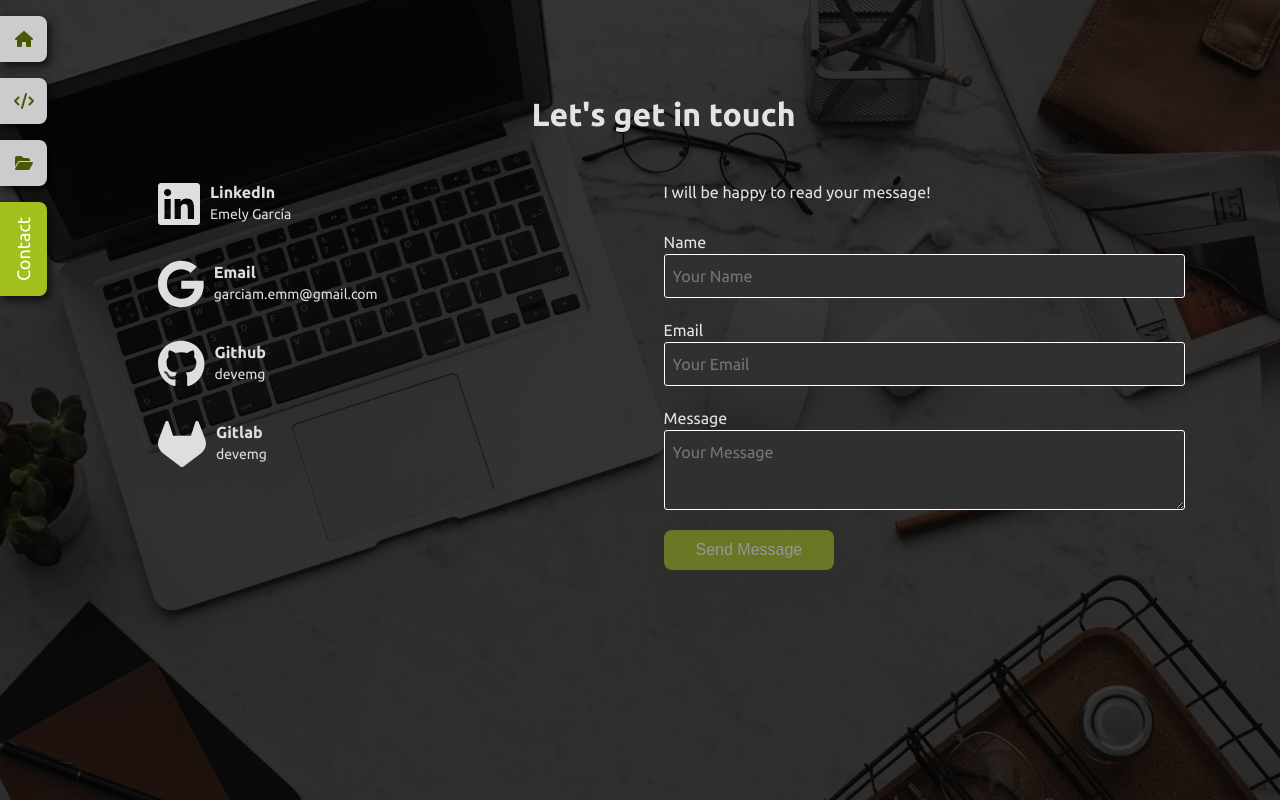
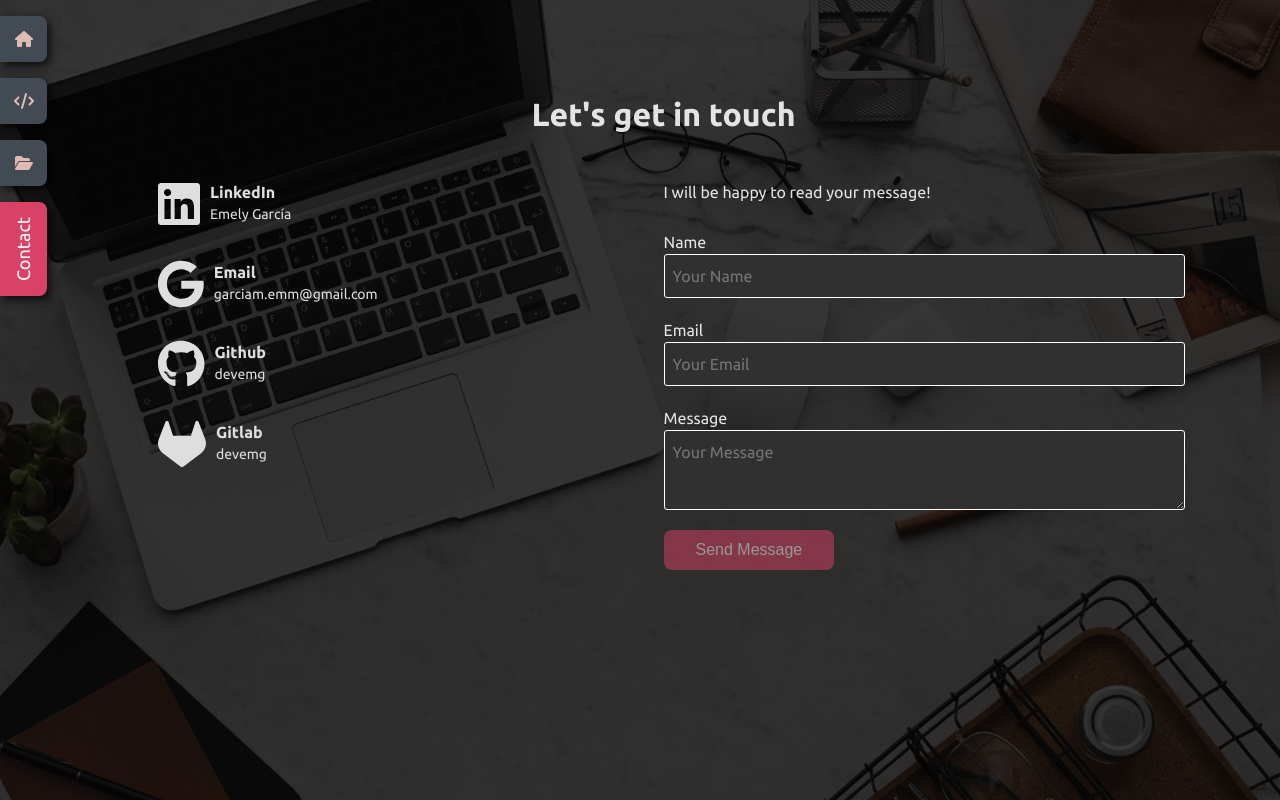
Before and after one commit to devemg/portafolio, a React (Vite) app: page /contact in a window 1280 px wide. Built offline with nearby package versions, Linux system fonts and the light colour scheme.

Commit message:
Theaming

```diff
--- a/src/index.css
+++ b/src/index.css
@@ -13,9 +13,10 @@
   -webkit-font-smoothing: antialiased;
   -moz-osx-font-smoothing: grayscale;
   -webkit-text-size-adjust: 100%;
-  --primary-color: #7E2601;
+  --primary-color: #DA4167;
+  --accent-color: #DFBBB1;
   --error-color: crimson;
-  --accent-color: #a2c11c;
+  --menu-bg-color: #424B54;
   --primary-color-text: #FFFFFF;
   --primary-color-text-hover: rgb(223, 223, 223);
   --font-family: font-family: 'Ubuntu', Inter, sans-serif;
@@ -27,7 +28,7 @@ body {
 }
 
 .primary-button {
-  background: var(--accent-color, #FFFFFF);
+  background: var(--primary-color, #FFFFFF);
   color: var(--primary-color-text, #000);
   border: none;
   padding: 0.7rem 2rem;
--- a/src/layout/menu/MenuComponent.scss
+++ b/src/layout/menu/MenuComponent.scss
@@ -19,7 +19,7 @@
 
     &-item {
         gap: 10px;
-        background-color: #CCCCCC;
+        background-color: var(--menu-bg-color, white);
         color: var(--primary-color-text, #000);
         text-decoration: none;
         padding: 15px 10px;
@@ -29,11 +29,11 @@
         align-items: center;
         border-radius: 0 8px 8px 0;
         box-shadow: 3px 4px 10px 0px rgba(0, 0, 0, 0.75);
-    -webkit-box-shadow: 3px 4px 10px 0px rgba(0, 0, 0, 0.75);
-    -moz-box-shadow: 3px 4px 10px 0px rgba(0, 0, 0, 0.75);
+        -webkit-box-shadow: 3px 4px 10px 0px rgba(0, 0, 0, 0.75);
+        -moz-box-shadow: 3px 4px 10px 0px rgba(0, 0, 0, 0.75);
 
         &-icon {
-            color: #4a5908;
+            color: var(--accent-color, black);
         }
 
         @include b.mobile {
@@ -55,7 +55,7 @@
         }
 
         &.active {
-            background-color: var(--accent-color, #454545);
+            background-color: var(--primary-color, #454545);
             .menu-item-title {
                 display: block;
             }
--- a/src/pages/skills/SkillsPage.scss
+++ b/src/pages/skills/SkillsPage.scss
@@ -69,7 +69,7 @@
         }
 
         &.active {
-          background: var(--accent-color, #fff);
+          background: var(--primary-color, #fff);
         }
       }
     }
```
